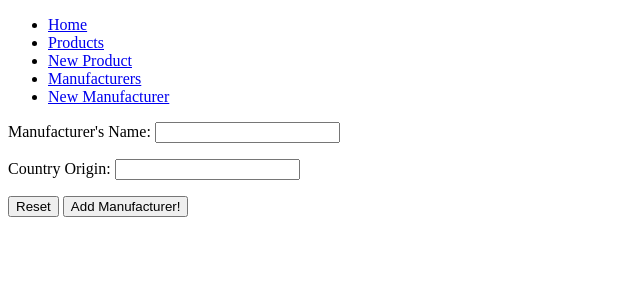
After one commit to PrincessStevenson/project1_shop, a Flask app: page /manufacturers/new in a window 1280 px wide. The commit adds this page. Shown: the top 300 px of the page, without its empty margins (0-640 px from the left). Run offline with Flask 2, Linux system fonts and the light colour scheme; data that the repository does not hold is empty; some libraries are stand-ins or nearby versions.

Commit message:
all the commits from today - was so carried away coding that I completely forgot to commit. Debugging done, manufacturer form created and working, product form working, both are displaying results and saving them in database. product & manufacturer controllers also written and template folders re-jigged and created

```diff
--- a/app.py
+++ b/app.py
@@ -1,24 +1,18 @@
 from flask import Flask, render_template
-
+from controllers.products_controller import products_blueprint
+from controllers.manufacturers_controller import manufacturers_blueprint
 
 app = Flask(__name__)
-
+app.register_blueprint(products_blueprint)
+app.register_blueprint(manufacturers_blueprint)
 
 @app.route('/')
 def home():
     return render_template('index.html')
 
-@app.route('/products')
-def product():
-    return render_template('products.html')
-
-@app.route('/products/new')
-def new_product():
-    return render_template('newproduct.html')
-
-@app.route('/manufacturers')
-def manufacturers():
-    return render_template('manufacturers.html')
+# @app.route('/manufacturers')
+# def manufacturers():
+#     return render_template('manufacturers/index.html')
 
 if __name__ == '__main__':
     app.run(debug=True)
--- /dev/null
+++ b/controllers/manufacturers_controller.py
@@ -0,0 +1,54 @@
+
+from flask import Flask, render_template, request, redirect
+from flask import Blueprint
+from models.product import Product
+from models.manufacturer import Manufacturer
+import repositories.manufacturer_repository as manufacturer_repository
+import repositories.product_repository as product_repository
+
+manufacturers_blueprint = Blueprint("manufacturers", __name__)
+
+
+# INDEX
+
+@manufacturers_blueprint.route('/manufacturers')
+def manufacturer():
+    manufacturers = manufacturer_repository.select_all()
+    return render_template('manufacturers/index.html', all_manufacturers = manufacturers)
+
+
+
+# NEW
+# GET '/manufacturer/new'
+@manufacturers_blueprint.route("/manufacturers/new")
+def new_manufacturer():
+    products = product_repository.select_all()
+    return render_template("manufacturers/new.html", all_products=products)
+
+
+# CREATE
+# POST '/manufacturer'
+@manufacturers_blueprint.route("/manufacturers", methods=["POST"])
+def create_manufacturer():
+    manufacturers_name = request.form["manufacturers_name"]
+    country_origin = request.form["country_origin"]
+    create_manufacturer = Manufacturer(manufacturers_name, country_origin)
+    manufacturer_repository.save(create_manufacturer)
+    return redirect("/manufacturers")
+
+
+# SHOW
+# GET '/manufacturers/<id>'
+
+# EDIT
+# GET '/manufacturers/<id>/edit'
+
+# UPDATE
+# POST '/manufacturers/<id>'
+
+# DELETE
+# DELETE '/manufacturers/<id>'
+@manufacturers_blueprint.route("/manufacturer/<id>/delete", methods=["POST"])
+def delete_manufacturer(id):
+    manufacturer_repository.delete(id)
+    return redirect("/manufacturers")
--- a/models/product.py
+++ b/models/product.py
@@ -11,4 +11,4 @@ class Product:
         self.id = id
 
     # def mark_outofstock(self)
-    #     self.outofstock = False
+    #     self.stock_quantity = False
--- a/repositories/product_repository.py
+++ b/repositories/product_repository.py
@@ -6,8 +6,8 @@ import repositories.product_repository as product_repository
 
 
 def save(product):
-    sql = "INSERT INTO products (product_name, product_type, product_description, stock_quantity, buying_cost, selling_price, manufacturer_id) VALUES (%s, %s, %s, %s) RETURNING *"
-    values = [product.product.name, product.product.type, product.product.description, product.stock.quantity, product.buying.cost, product.selling.cost, product.manufacturer.id, product.id]
+    sql = "INSERT INTO products (product_name, product_type, product_description, stock_quantity, buying_cost, selling_price, manufacturer_id) VALUES (%s, %s, %s, %s, %s, %s, %s) RETURNING *"
+    values = [product.product_name, product.product_type, product.product_description, product.stock_quantity, product.buying_cost, product.selling_price, product.product_manufacturer.id]
     results = run_sql(sql, values)
     id = results[0]['id']
     product.id = id
@@ -16,16 +16,16 @@ def save(product):
 
 
 def select_all():
-    products = []
+    all_products = []
 
     sql = "SELECT * FROM products"
     results = run_sql(sql)
 
     for row in results:
-        manufacturer = manufacturer_repository.select(row['maufacturer_id'])
-        product = Product(row['product_name'], row['product_type'], row['product_description'], row['stock_quantity'], row['buying_cost'], row['selling_price'], row['product_manufacturer'], row['id'])
-        products.append(product)
-    return products
+        manufacturer = manufacturer_repository.select(row['manufacturer_id'])
+        product = Product(row['product_name'], row['product_type'], row['product_description'], row['stock_quantity'], row['buying_cost'], row['selling_price'], manufacturer, row['id'])
+        all_products.append(product)
+    return all_products
 
 
 def select(id):
@@ -36,7 +36,7 @@ def select(id):
 
     if result is not None:
         manufacturer = manufacturer_repository.select(result['manufacturer_id'])
-        product = Product(result['product_name'], result['product_type'] , result['product_description'], result['stock_quantity'], result['buying_cost'], result['selling_price'], result['product_manufacturer'], result['id'])
+        product = Product(result['product_name'], result['product_type'] , result['product_description'], result['stock_quantity'], result['buying_cost'], result['selling_price'], manufacturer, result['id'])
     return product
 
 
@@ -55,5 +55,5 @@ def delete(id):
 
 def update(product):
     sql = "UPDATE products SET (product_name, product_type, product_description, stock_quantity, buying_cost, selling_price, product_manufacturer) = (%s, %s, %s, %s) WHERE id = %s"
-    values = [product.product.name, product.product.type, product.product.description, product.stock.quantity, product.buying.cost, product.selling.cost, product.manufacturer.id, product.id]
+    values = [product.product_name, product.product_type, product.product_description, product.stock_quantity, product.buying_cost, product.selling_cost, product.product_manufacturer.id, product.id]
     run_sql(sql, values)
--- a/templates/base.html
+++ b/templates/base.html
@@ -16,6 +16,7 @@
         <li><a href="/products">Products</a></li>
         <li><a href="/products/new">New Product</a></li>
         <li><a href="/manufacturers">Manufacturers</a></li>
+        <li><a href="/manufacturers/new">New Manufacturer</a></li>
       </ul>
     </nav>
   </header>
--- /dev/null
+++ b/templates/manufacturers/new.html
@@ -0,0 +1,38 @@
+{% extends "base.html" %}
+
+{% block content %}
+
+<p>
+</p>
+<form action="/manufacturers/new" method="post">
+
+</form>
+
+<form action="/manufacturers" method="post">
+
+    <div>
+        <label for="manufacturers_name">Manufacturer's Name:</label>
+        <input type="text" id="manufacturers_name" name="manufacturers_name">
+    </div>
+
+    <p>
+    </p>
+    <div>
+        <label for="country_origin">Country Origin:</label>
+        <input type="text" id="country_origin" name="country_origin">
+    </div>
+    <p>
+    </p>
+
+    <p>
+    </p>
+    <button type="reset"> Reset </button>
+
+    <button type="submit"> Add Manufacturer! </button>
+
+
+</form>
+
+</form>
+
+{% endblock %}
--- a/templates/products.html
+++ /dev/null
@@ -1,4 +0,0 @@
-{% extends "base.html" %}
-{% block content %}
-"Show All Products!"
-{% endblock %}
```
Also changed, not shown: console.py (+12 -13 lines), controllers/products_controller.py (+20 -11 lines), db/shop_manager.sql (+6 -5 lines), repositories/manufacturer_repository.py (+4 -4 lines), templates/manufacturers.html (deleted, +0 -39 lines), templates/manufacturers/index.html (added, +14 -0 lines), templates/products/index.html (added, +17 -0 lines), templates/products/new.html (renamed from templates/newproduct.html, +6 -1 lines).
